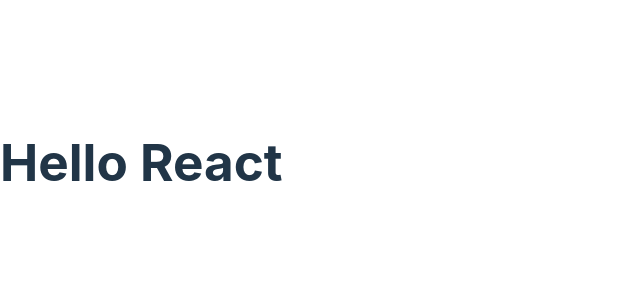
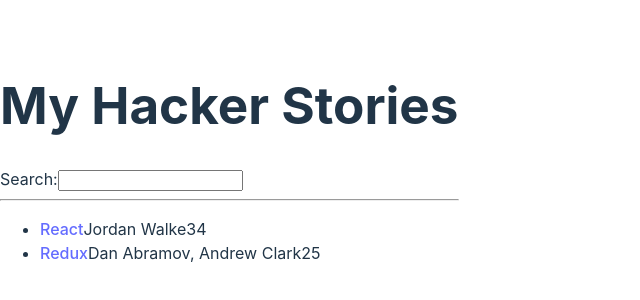
Before and after one commit to tmfsmiley/react-hacker-stories, a React (Vite) app: page / in a window 1280 px wide. Shown: the part 238-538 px from the top of the page, without its empty margins (0-640 px from the left). Built offline with nearby package versions, Linux system fonts and the light colour scheme.

Commit message:
working with lists

```diff
--- a/src/App.jsx
+++ b/src/App.jsx
@@ -1,14 +1,55 @@
 import * as React from 'react';
 
-const title = 'React';
+// function getTitle(title) {
+//   return title;
+// }
+
+const list = [
+  {
+    title: 'React',
+    url: 'https://reactjs.org/',
+    author: 'Jordan Walke',
+    num_comments: 3,
+    points: 4,
+    objectID: 0,
+  },
+  {
+    title: 'Redux',
+    url: 'https://redux.js.org/',
+    author: 'Dan Abramov, Andrew Clark',
+    num_comments: 2,
+    points: 5,
+    objectID: 1,
+  },
+];
 
 function App() {
 
   return (
     <div>
-      <h1>Hello {title}</h1>
+      <h1>My Hacker Stories</h1>
+      <label htmlFor="search">Search:
+        <input id="search" type="text" />
+      </label>
+
+      <hr />
+
+      <ul>
+        {list.map(function (item) {
+          return (
+            <li key={item.objectID}>
+              <span>
+                <a href={item.url}>{item.title}</a>
+              </span>
+              <span>{item.author}</span>
+              <span>{item.num_comments}</span>
+              <span>{item.points}</span>
+            </li>
+          );
+        })}
+      </ul>
     </div>
-  )
+  );
 }
 
 export default App;
```
